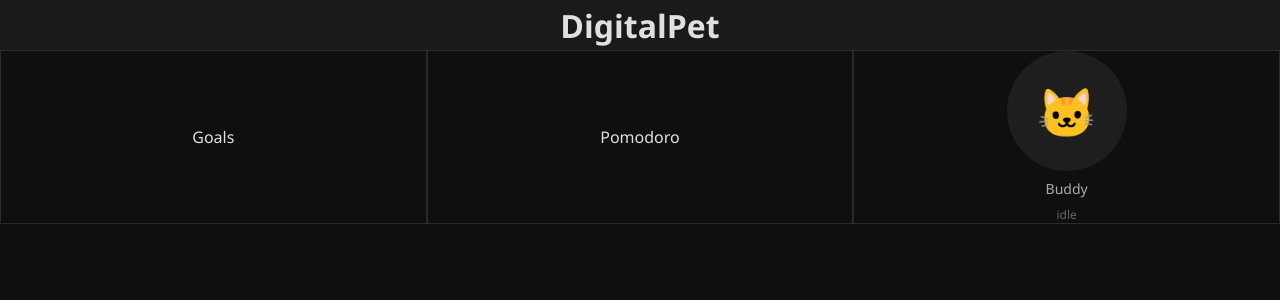
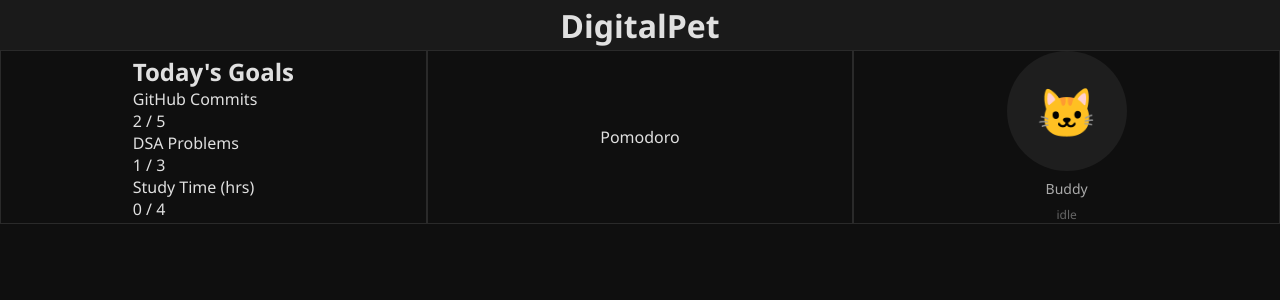
Before and after one commit to poornaprajays/Digital_Pet-, a React (Vite) app in the folder src/renderer/: page / in a window 1280 px wide. Shown: the top 300 px of the page. Built offline with nearby package versions, Linux system fonts and the light colour scheme.

Commit message:
version-2.0

```diff
--- a/src/renderer/src/App.jsx
+++ b/src/renderer/src/App.jsx
@@ -1,4 +1,5 @@
 import Pet from './components/Pet'
+import Goals from './components/Goals'
 
 function App() {
   return (
@@ -7,7 +8,7 @@ function App() {
         <h1>DigitalPet</h1>
       </header>
       <main className="main-content">
-        <section className="column">Goals</section>
+        <section className="column"><Goals /></section>
         <section className="column">Pomodoro</section>
         <section className="column"><Pet state="idle" /></section>
       </main>
--- /dev/null
+++ b/src/renderer/src/components/Goals.jsx
@@ -0,0 +1,27 @@
+const Goals = () => {
+  const goals = [
+    { title: "GitHub Commits", type: "coding", target: 5, progress: 2 },
+    { title: "DSA Problems", type: "dsa", target: 3, progress: 1 },
+    { title: "Study Time (hrs)", type: "study", target: 4, progress: 0 }
+  ]
+
+  return (
+    <div className="goals-container">
+      <h2 className="goals-title">Today's Goals</h2>
+      {goals.map((goal, index) => (
+        <div key={index} className="goal-item">
+          <span className="goal-label">{goal.title}</span>
+          <div className="progress-bar-outer">
+            <div
+              className="progress-bar-inner"
+              style={{ width: `${(goal.progress / goal.target) * 100}%` }}
+            ></div>
+          </div>
+          <span className="goal-progress-text">{goal.progress} / {goal.target}</span>
+        </div>
+      ))}
+    </div>
+  )
+}
+
+export default Goals
```
